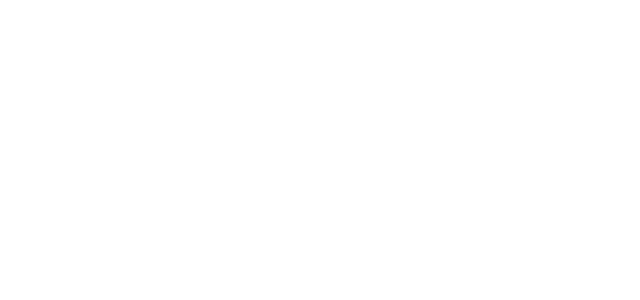
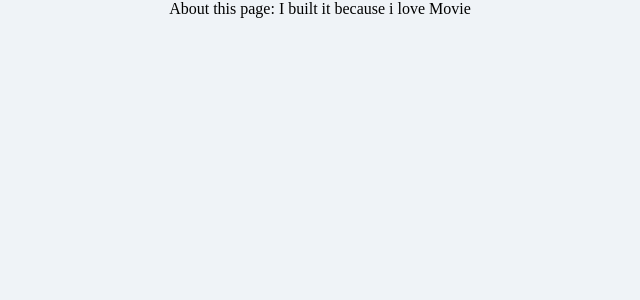
Before and after one commit to drow724/ReactJS, a React (Create React App) app in the folder movie_app_2019/: page /#/about in a window 1280 px wide. Shown: the top 300 px of the page, without its empty margins (320-960 px from the left). Built offline with nearby package versions, Linux system fonts and the light colour scheme.

Commit message:
Building the Router

```diff
--- a/movie_app_2019/src/App.js
+++ b/movie_app_2019/src/App.js
@@ -1,7 +1,19 @@
-import React from "react";
+import {
+    HashRouter as Router,
+    Routes,
+    Route,
+  } from "react-router-dom";
+import About from "./routes/About";
+import Home from "./routes/Home";
 
 function App () {
-return <span></span>
-}
+return (
+    <Router>
+       <Routes>
+            <Route path="/" element={<Home />} />
+            <Route path="/about" element={<About />} />
+        </Routes>
+    </Router>
+)}
 
 export default App;
--- a/movie_app_2019/src/routes/About.js
+++ b/movie_app_2019/src/routes/About.js
@@ -0,0 +1,7 @@
+import React from "react";
+
+function About() {
+    return <span>About this page: I built it because i love Movie</span>
+}
+
+export default About;
--- a/movie_app_2019/src/routes/Home.js
+++ b/movie_app_2019/src/routes/Home.js
@@ -1,6 +1,6 @@
 import React from "react";
 import axios from "axios";
-import Movie from "./components/Movie";
+import Movie from "../components/Movie";
 import "./Home.css";
 
 class Home extends React.Component {
```
